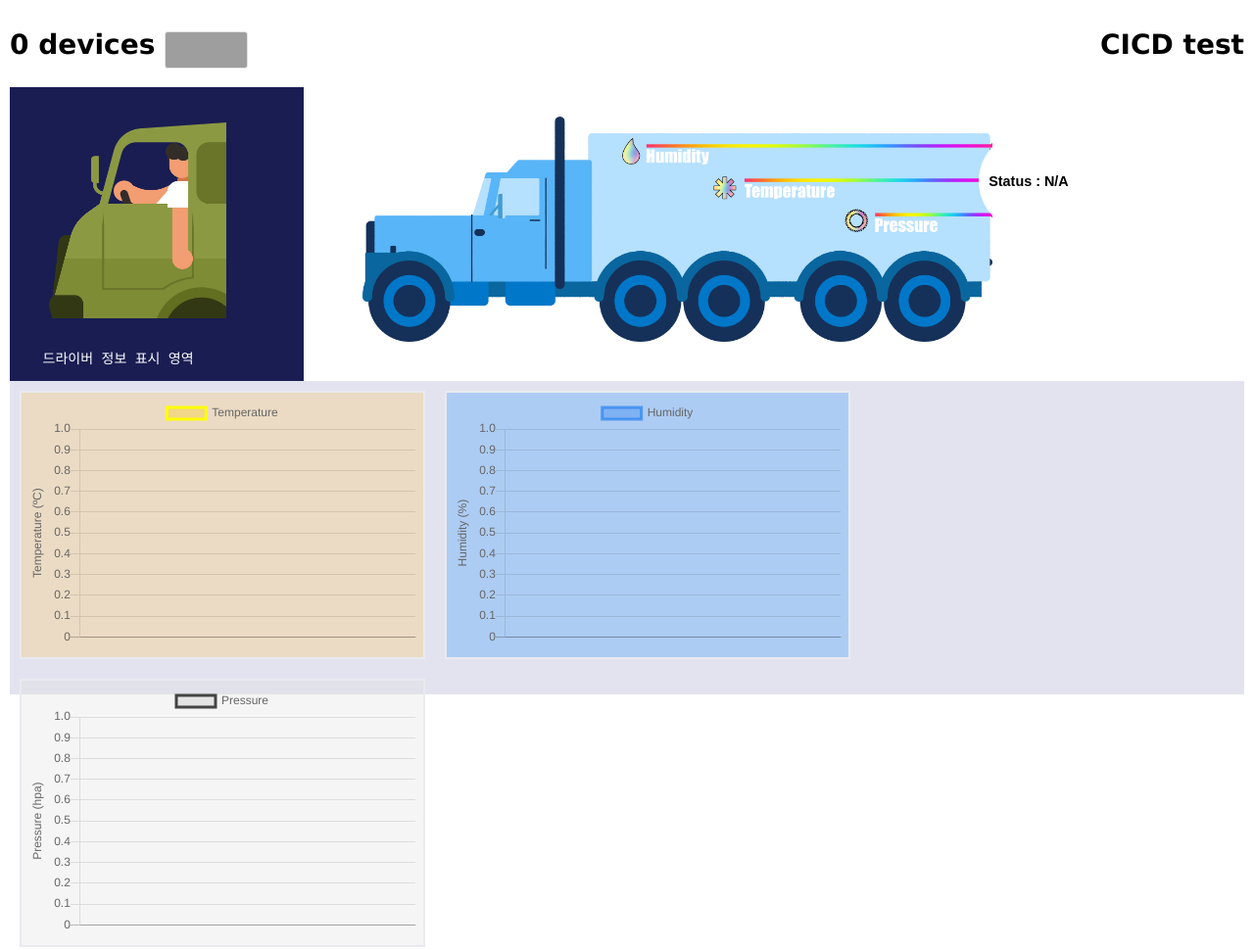
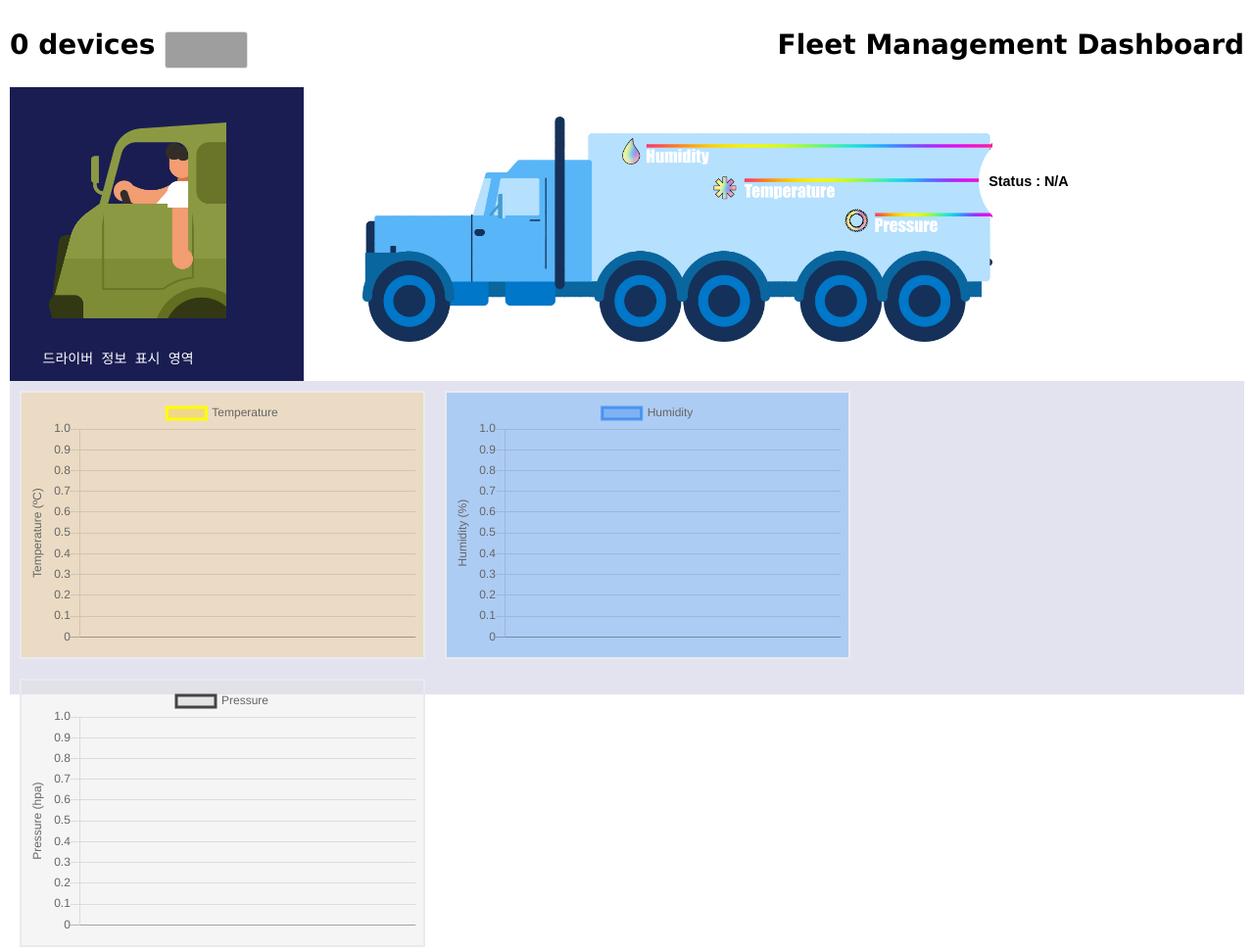
Before and after one commit to git-groper/rapa-prj, a website: page webapp-iothub-dashboard/public/index.html in a window 1280 px wide. Shown: the whole page at 98% size. Drawn offline with nearby package versions, Linux system fonts and the light colour scheme; grey boxes are pictures that could not be loaded.

Commit message:
테스트했던거 복구

```diff
--- a/webapp-iothub-dashboard/public/index.html
+++ b/webapp-iothub-dashboard/public/index.html
@@ -20,7 +20,7 @@
             <span id="deviceCount">0 devices</span>
             <select id="listOfDevices" class="select_box"></select>
         </span>
-        <span>CICD test</span>
+        <span>Fleet Management Dashboard</span>
     </h1>
     <div id="nav">
         <span id="navDeviceInfo"><br>
```
